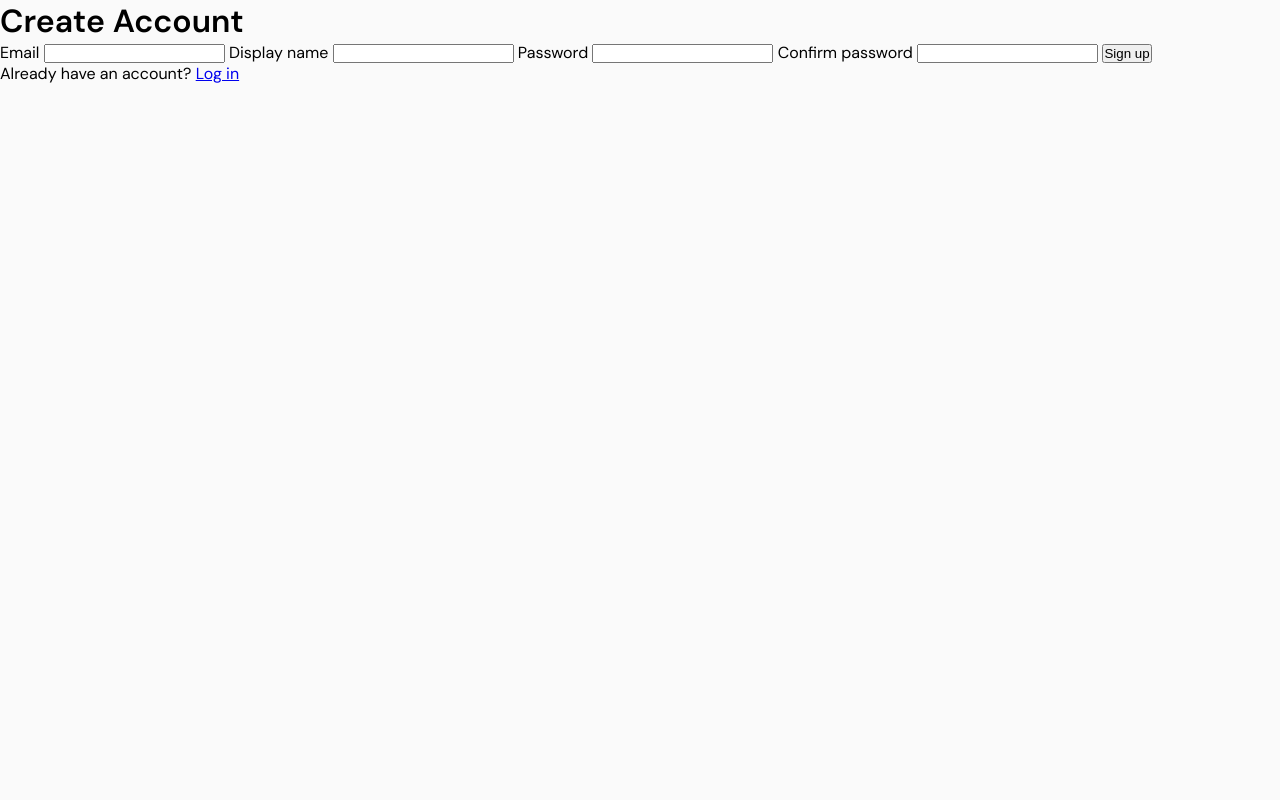
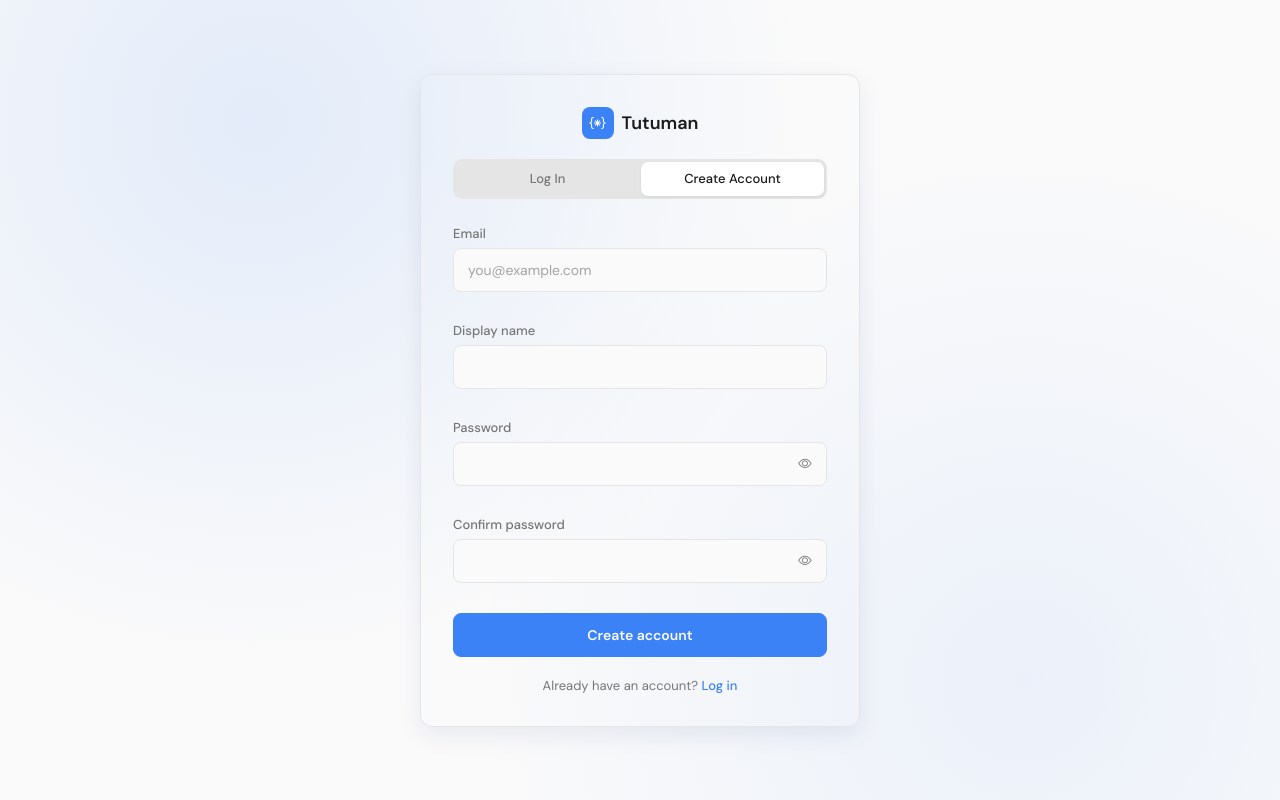
Before and after one commit to cmsc128-git2gether/CMSC128_Lab_1_CRUD_Cambel_Gelvezon, a Flask app: page /register in a window 1280 px wide. Run offline with Flask 3, Linux system fonts and the light colour scheme.

Commit message:
feat: create account front end changes

```diff
--- a/todo-app/templates/register.html
+++ b/todo-app/templates/register.html
@@ -8,8 +8,17 @@
     <link rel="stylesheet" href="{{ url_for('static', filename='css/main.css') }}">
 </head>
 
-<body>
-    <h1>Create Account</h1>
+<body class="auth-page">
+    <div class="auth-card">
+        <div class="auth-header">
+            <i class="bi bi-braces-asterisk auth-header-icon"></i>
+            <p class="auth-header-name">Tutuman</p>
+        </div>
+
+        <div class="auth-tabs">
+            <a href="{{ url_for('login') }}" class="auth-tab ">Log In</a>
+            <a href="{{ url_for('register') }}" class="auth-tab active">Create Account</a>
+        </div>
 
         {% with messages = get_flashed_messages(with_categories=true) %}
         {% if messages %}
@@ -19,23 +28,50 @@
         {% endif %}
         {% endwith %}
 
-    <form method="POST" action="{{ url_for('register') }}">
+        <form class="auth-form" method="POST" action="{{ url_for('register') }}">
+            <div class="field">
                 <label for="email">Email</label>
-        <input type="email" id="email" name="email" value="{{ email or '' }}" required>
+                <input type="email" id="email" name="email" placeholder="you@example.com" value="{{ email or '' }}"
+                    required>
+                <p class="field-error"></p>
+            </div>
 
+            <div class="field">
                 <label for="display_name">Display name</label>
                 <input type="text" id="display_name" name="display_name" value="{{ display_name or '' }}" required>
+                <p class="field-error"></p>
+            </div>
 
+            <div class="field">
                 <label for="password">Password</label>
+                <div class="password-field">
                     <input type="password" id="password" name="password" minlength="8" required>
+                    <button type="button" class="toggle-password" aria-label="Show password">
+                        <i class="bi bi-eye"></i>
+                    </button>
+                </div>
+                <p class="field-error"></p>
+            </div>
 
+            <div class="field">
                 <label for="confirm_password">Confirm password</label>
+                <div class="password-field">
                     <input type="password" id="confirm_password" name="confirm_password" minlength="8" required>
+                    <button type="button" class="toggle-password" aria-label="Show password">
+                        <i class="bi bi-eye"></i>
+                    </button>
+                </div>
+                <p class="field-error"></p>
+            </div>
 
-        <button type="submit">Sign up</button>
+            <button type="submit">Create account </button>
         </form>
 
-    <p>Already have an account? <a href="{{ url_for('login') }}">Log in</a></p>
+        <p class="auth-footer">
+            Already have an account?
+            <a href="{{ url_for('login') }}">Log in</a>
+        </p>
+    </div>
 
     <script src="{{ url_for('static', filename='js/main.js') }}"></script>
 </body>
```
Lines whose indentation alone changed are shown as unchanged.
